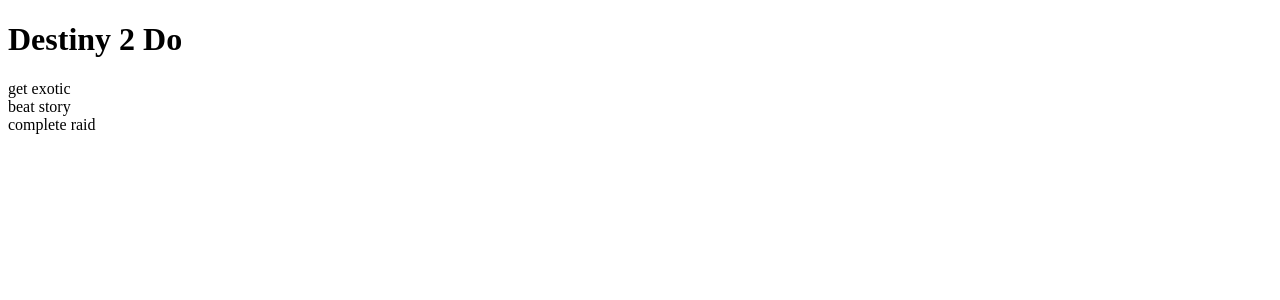
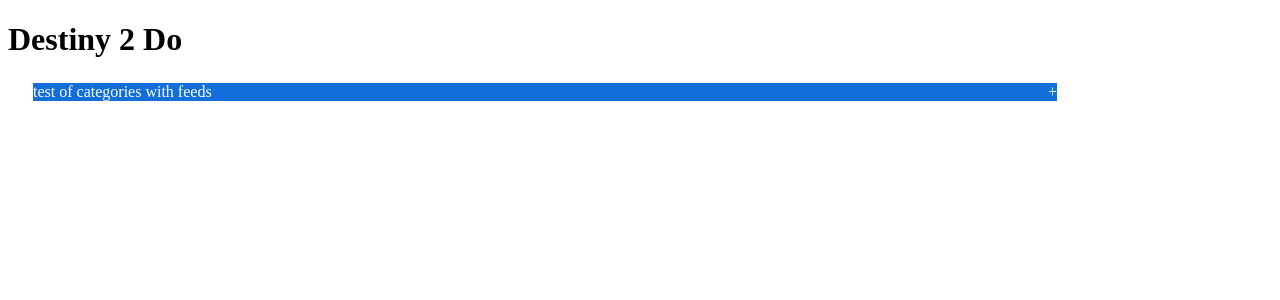
Before and after one commit to rocknswimmer/Destiny-2-Do, a React app: page / in a window 1280 px wide. Shown: the top 300 px of the page. Built offline with nearby package versions, Linux system fonts and the light colour scheme.

Commit message:
test of accordian based feeds for different categories of todos

```diff
--- a/src/App.jsx
+++ b/src/App.jsx
@@ -1,5 +1,6 @@
 import React from 'react';
 import Feed from './Feed.jsx';
+import Accordion from './Accordion.js'
 
 function App() {
   const tempToDos = [
@@ -11,7 +12,12 @@
   return (
     <div>
       <h1>Destiny 2 Do</h1>
-      <Feed list={tempToDos}/>
+      <Accordion
+        title={"test of categories with feeds"}
+        content={
+          <Feed list={tempToDos}/>
+        }
+      />
     </div>
   )
 }
```
